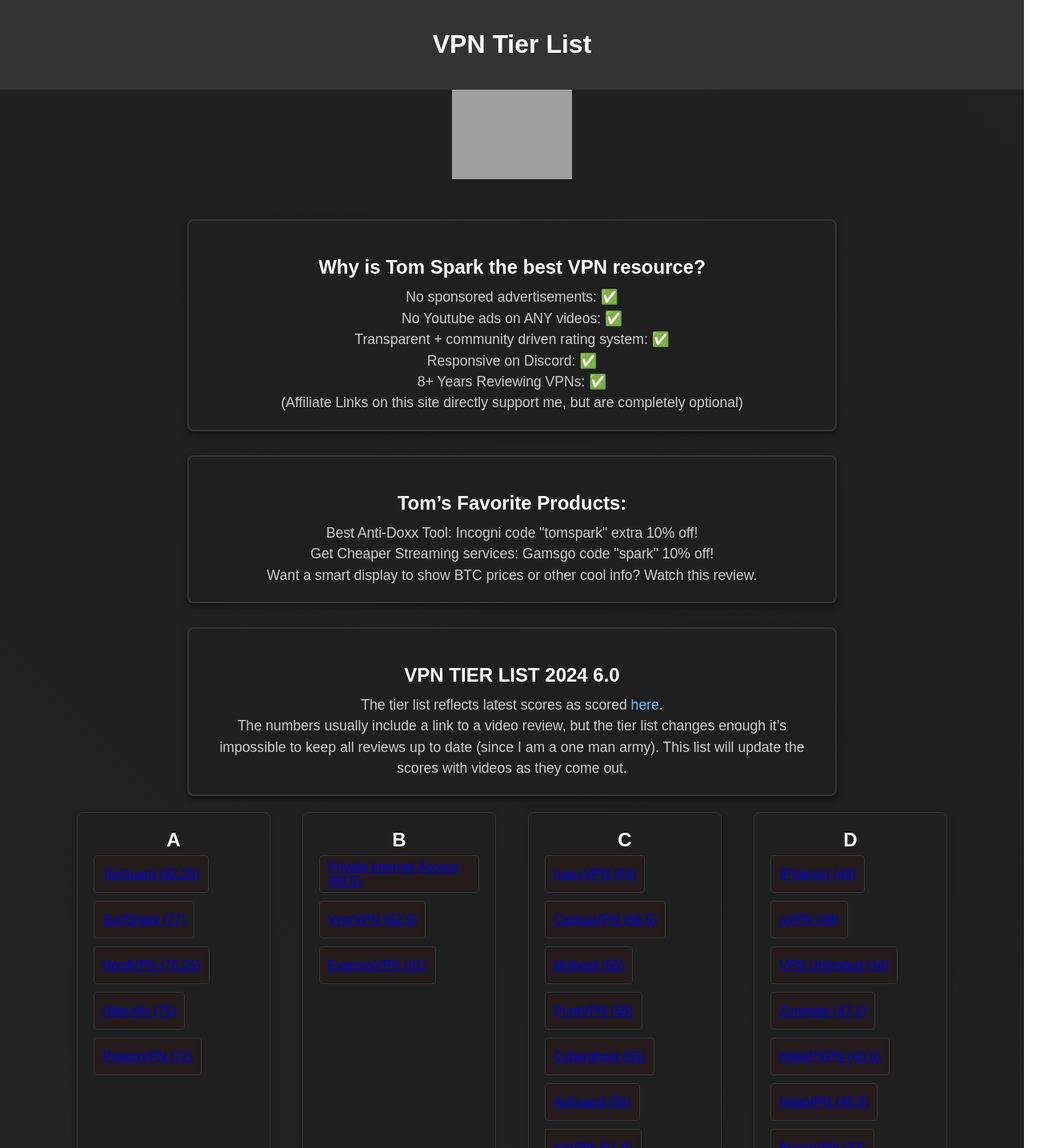
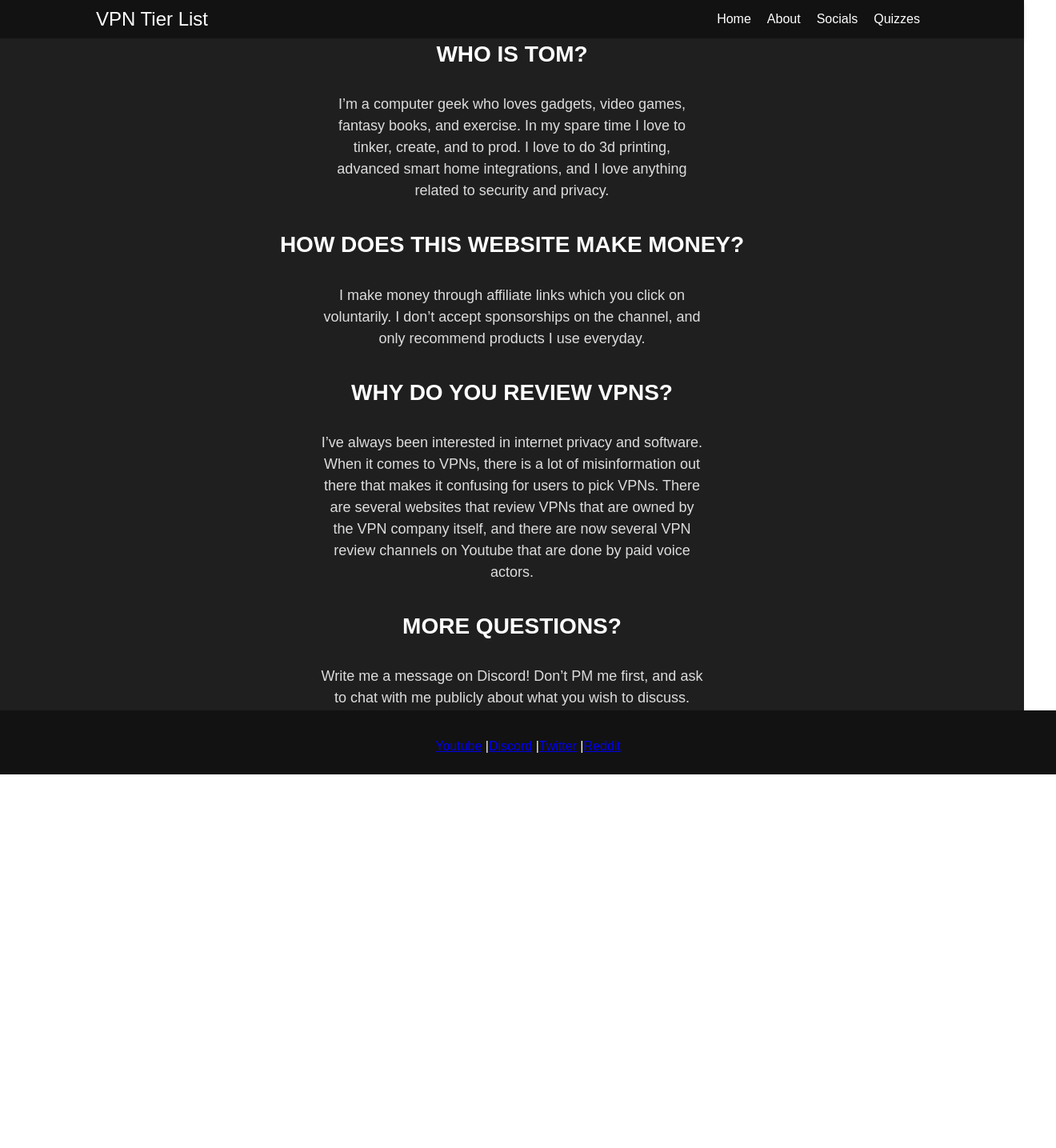
Before and after one commit to Thymester/vpntierlist, a React (Create React App) app: page /about in a window 1280 px wide. Shown: the top 1435 px of the page at 80% size, 1320 px wide, since content can reach past the window. After the commit the page ends 968 px from the top, so only its background shows below. Built offline with nearby package versions, Linux system fonts and the light colour scheme; grey boxes are pictures that could not be loaded.

Commit message:
Add files via upload

```diff
--- a/src/App.js
+++ b/src/App.js
@@ -1,17 +1,41 @@
-import React from 'react';
+import React, { useState, useEffect } from 'react';
+import { BrowserRouter as Router, Routes, Route } from 'react-router-dom';
+import Header from './components/Header';
+import Footer from './components/Footer';
+import TierList from './components/TierList';
+import About from './components/About';
 import './App.css';
-import Header from './components/Header';
-import TierList from './components/TierList';
-import Footer from './components/Footer';
 
-function App() {
+const App = () => {
+  const [showFooter, setShowFooter] = useState(true);
+
+  useEffect(() => {
+    const handleScroll = () => {
+      const isScrolledToBottom = window.innerHeight + window.scrollY >= document.body.scrollHeight;
+      setShowFooter(isScrolledToBottom);
+    };
+
+    window.addEventListener('scroll', handleScroll);
+
+    return () => {
+      window.removeEventListener('scroll', handleScroll);
+    };
+  }, []);
+
   return (
-    <div className="app">
-      <Header />
-      <TierList />
-      <Footer />
-    </div>
+    <Router>
+      <div className="app">
+        <Header />
+        <div className="content-wrapper">
+          <Routes>
+            <Route path="/" element={<TierList />} />
+            <Route path="/about" element={<About />} />
+          </Routes>
+        </div>
+          <Footer />
+      </div>
+    </Router>
   );
-}
+};
 
 export default App;
--- /dev/null
+++ b/src/components/About.css
@@ -0,0 +1,30 @@
+.about-container {
+    max-width: 100%;
+    max-height: 100vh;
+    display: flex;
+    flex-direction: column;
+    align-items: center;
+    justify-content: center;
+    flex: 1;
+    padding: 20px;
+    background-color: #1f1f1f;
+    color: #ffffff;
+    overflow-x: hidden;
+    overflow-y: auto;
+  }
+
+  .about-container h2 {
+    font-size: 28px;
+    max-width: 75%;
+    margin-top: 20px;
+    color: #ffffff;
+  }
+
+  .about-container p {
+    font-size: 18px;
+    margin-top: 10px;
+    line-height: 1.5;
+    max-width: 38.5%;
+    text-align: center;
+    color: #dddddd;
+  }
--- /dev/null
+++ b/src/components/About.js
@@ -0,0 +1,35 @@
+import React from 'react';
+import './About.css';
+import Footer from './Footer';
+
+const About = () => {
+  return (
+    <div className="about-container">
+      <h2>WHO IS TOM?</h2>
+      <p>
+        I’m a computer geek who loves gadgets, video games, fantasy books, and exercise. In my spare time I love to tinker,
+        create, and to prod. I love to do 3d printing, advanced smart home integrations, and I love anything related to security and privacy.
+      </p>
+
+      <h2>HOW DOES THIS WEBSITE MAKE MONEY?</h2>
+      <p>
+        I make money through affiliate links which you click on voluntarily. I don’t accept sponsorships on the channel,
+        and only recommend products I use everyday.
+      </p>
+
+      <h2>WHY DO YOU REVIEW VPNS?</h2>
+      <p>
+        I’ve always been interested in internet privacy and software. When it comes to VPNs, there is a lot of misinformation
+        out there that makes it confusing for users to pick VPNs. There are several websites that review VPNs that are owned
+        by the VPN company itself, and there are now several VPN review channels on Youtube that are done by paid voice actors.
+      </p>
+
+      <h2>MORE QUESTIONS?</h2>
+      <p>
+        Write me a message on Discord! Don’t PM me first, and ask to chat with me publicly about what you wish to discuss.
+      </p>
+    </div>
+  );
+};
+
+export default About;
--- a/src/components/Footer.css
+++ b/src/components/Footer.css
@@ -1,6 +1,29 @@
+body {
+  margin: 0;
+  padding: 0;
+  overflow-x: hidden;
+}
+
 .footer {
-    background-color: #333;
-    color: #fff;
-    padding: 1rem;
-    text-align: center;
-  }
+  background-color: #121212;
+  color: #ffffff;
+  text-align: center;
+  padding: 20px;
+  height: 40px;
+  width: 100%;
+  overflow-x: hidden;
+}
+
+.footer-container {
+  display: none;
+  align-items: center;
+  justify-content: center;
+  position: fixed;
+  bottom: 0;
+  left: 0;
+  right: 0;
+}
+
+.show-footer {
+  display: flex;
+}
--- a/src/components/Footer.js
+++ b/src/components/Footer.js
@@ -4,7 +4,12 @@ import './Footer.css';
 const Footer = () => {
   return (
     <footer className="footer">
-      <p>&copy; 2023 VPN Tier List</p>
+      <p>
+        <a href="https://www.youtube.com/channel/UCXJWKuGh0qedrYviGEJmlWw" target="_blank" rel="noopener noreferrer">Youtube</a> |
+        <a href="https://discord.gg/mPmJHAysxA" target="_blank" rel="noopener noreferrer">Discord</a> |
+        <a href="https://twitter.com/TomSparkReviews" target="_blank" rel="noopener noreferrer">Twitter</a> |
+        <a href="https://www.reddit.com/r/vpncomparison/" target="_blank" rel="noopener noreferrer">Reddit</a>
+      </p>
     </footer>
   );
 }
--- a/src/components/Header.css
+++ b/src/components/Header.css
@@ -1,6 +1,62 @@
 .header {
-    background-color: #333;
-    color: #fff;
-    padding: 1rem;
-    text-align: center;
-  }
+  display: flex;
+  justify-content: space-between;
+  align-items: center;
+  background-color: #121212;
+  color: #ffffff;
+  padding: 10px 120px;
+  box-shadow: 0px 4px 6px rgba(0, 0, 0, 0.1);
+}
+
+.header-title {
+  display: flex;
+  align-items: center;
+}
+
+.header-title a {
+  font-size: 24px;
+  color: #ffffff;
+  text-decoration: none;
+}
+
+.header-links {
+  display: flex;
+  align-items: center;
+}
+
+.header-links a {
+  margin: 0 10px;
+  color: #ffffff;
+  text-decoration: none;
+}
+
+.header-dropdown {
+  position: relative;
+  cursor: pointer;
+  color: #ffffff;
+  margin: 0 10px;
+}
+
+.header-dropdown-content {
+  display: none;
+  position: absolute;
+  background-color: #121212;
+  min-width: 160px;
+  box-shadow: 0px 8px 16px 0px rgba(0, 0, 0, 0.2);
+  z-index: 1;
+}
+
+.header-dropdown:hover .header-dropdown-content {
+  display: block;
+}
+
+.header-dropdown-content a {
+  color: #ffffff;
+  padding: 12px 16px;
+  text-decoration: none;
+  display: block;
+}
+
+.header-dropdown-content a:hover {
+  background-color: #343434;
+}
--- a/src/components/Header.js
+++ b/src/components/Header.js
@@ -1,12 +1,43 @@
 import React from 'react';
+import { Link } from 'react-router-dom';
 import './Header.css';
 
 const Header = () => {
   return (
     <header className="header">
-      <h1>VPN Tier List</h1>
+      <div className="header-title">
+        <Link to="/">VPN Tier List</Link>
+      </div>
+      <div className="header-links">
+        <Link to="/">Home</Link>
+        <Link to="/about">About</Link>
+        <div className="header-dropdown">
+          Socials
+          <div className="header-dropdown-content">
+            <a href="https://www.youtube.com/channel/UCXJWKuGh0qedrYviGEJmlWw" target="_blank" rel="noopener noreferrer">
+              YouTube
+            </a>
+            <a href="https://discord.gg/mPmJHAysxA" target="_blank" rel="noopener noreferrer">
+              Discord
+            </a>
+            <a href="https://twitter.com/TomSparkReviews" target="_blank" rel="noopener noreferrer">
+              Twitter
+            </a>
+            <a href="https://www.reddit.com/r/vpncomparison/" target="_blank" rel="noopener noreferrer">
+              Reddit
+            </a>
+          </div>
+        </div>
+        <div className="header-dropdown">
+          Quizzes
+          <div className="header-dropdown-content">
+            <Link to="/quiz-anonymous">Are you anonymous quiz?</Link>
+            <Link to="/quiz-vpn">VPN quiz?</Link>
+          </div>
+        </div>
+      </div>
     </header>
   );
-}
+};
 
 export default Header;
--- a/src/components/TierList.css
+++ b/src/components/TierList.css
@@ -20,6 +20,11 @@ body {
   margin-top: 30px;
   border-radius: 8px;
   box-shadow: 0px 4px 8px rgba(0, 0, 0, 0.4);
+}
+
+.blacklist-note {
+  font-style: italic;
+  color: #777;
 }
 
 .tom-spark-container {
@@ -145,6 +150,37 @@ body {
     background-color: #444; /* Darker background color on hover */
   }
 
+  .updates-container {
+    background-color: #1f1f1f; /* Dark background color */
+    border: 2px solid #333; /* Dark border color */
+    padding: 20px;
+    margin-top: 30px;
+    border-radius: 8px;
+    box-shadow: 0px 4px 8px rgba(0, 0, 0, 0.4);
+    margin-bottom: 60px;
+  }
+
+  .updates-container h3 {
+    font-size: 1.3em;
+    color: #fff; /* White text color */
+    margin-bottom: 10px;
+  }
+
+  .updates-container ul {
+    list-style-type: disc;
+    padding-left: 20px;
+  }
+
+  .updates-container li {
+    font-size: 1.1em;
+    margin-bottom: 8px;
+    color: #ccc; /* Light text color */
+  }
+
+  .updates-container ul ul {
+    list-style-type: circle;
+    margin-left: 20px;
+  }
 
   @keyframes background-animation {
     0% {
--- a/src/components/TierList.js
+++ b/src/components/TierList.js
@@ -9,7 +9,7 @@ const TierList = () => {
     B: ['Private Internet Access (68.5)', 'VyprVPN (62.5)', 'ExpressVPN (61)'],
     C: ['IvacyVPN (59)', 'CactusVPN (56.5)', 'Mullvad (56)', 'PureVPN (56)', 'Cyberghost (55)', 'AdGuard (55)', 'AirVPN (51.5)', 'AzireVPN (50)'],
     D: ['IPVanish (49)', 'oVPN (46)', 'VPN Unlimited (44)', 'Zenmate (47.5)', 'HideIPVPN (43.5)', 'HolaVPN (45.5)', 'BraveVPN (32)', 'AvastVPN (24)'],
-    Blacklist: ['Windscribe (62)', 'iVPN (40)']
+    Blacklist: ['Windscribe (62)', 'iVPN (40)'],
   };
 
   const vpnLinks = {
@@ -93,6 +93,33 @@ const TierList = () => {
           </div>
         ))}
       </div>
+      <div className="updates-container">
+        <h3>VPN Tier List 6.0 Updates - 8/2023:</h3>
+        <ul>
+          <li>+Added requirement for 5+ Netflix regions supported</li>
+          <li>+Added requirement for automatic compatibility with Netflix / other services</li>
+          <li>+Changed Review process to include half points, 0 points, and revision to “Company’s response to Criticism”, based on how VPNs respond to negative reviews</li>
+          <li>+Added multiple new features that are becoming popular in VPNs that increase the value proposition such as these below:</li>
+          <ul>
+            <li>VPN routers</li>
+            <li>Cloud apps</li>
+            <li>Password managers</li>
+            <li>Encrypted Storage</li>
+            <li>Encrypted Email</li>
+            <li>Antivirus</li>
+            <li>Data breach alerts</li>
+            <li>Data broker removal tools</li>
+            <li>Email Alias features</li>
+          </ul>
+        </ul>
+
+        <h3>VPN Tier List 5.0 Updates - 6/2023:</h3>
+        <ul>
+          <li>+Added requirement for v2ray support (an important proxy that works great in censored countries)</li>
+          <li>+Added requirement for live chat since more VPNs are supporting it again</li>
+          <li>+Added requirements for PC GUI since users find ugly or unwieldy apps annoying</li>
+        </ul>
+      </div>
     </div>
   );
 };
```
